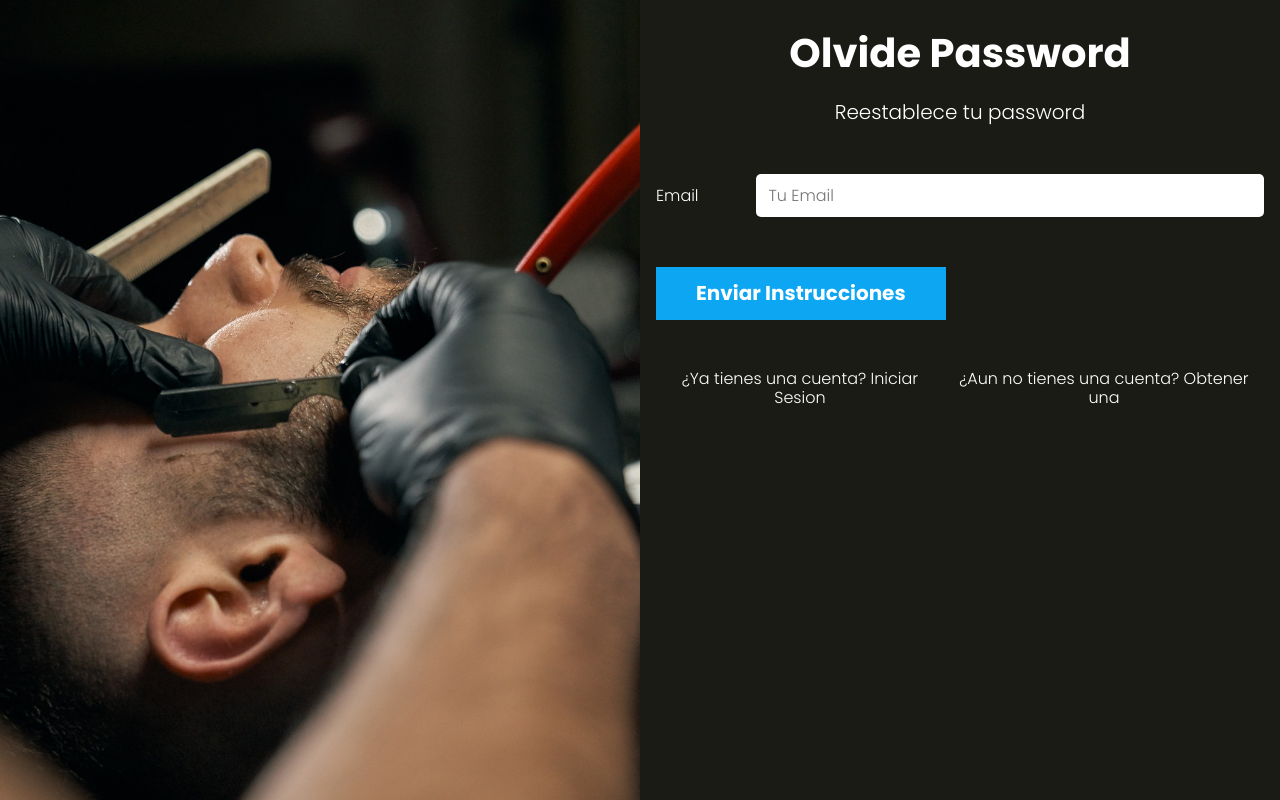
After one commit to pierodev0/app-salon, a PHP site: template views/auth/olvide.php in a window 1280 px wide. The commit adds this page. Run offline with PHP 8.4, Linux system fonts and the light colour scheme; the template is opened without the code that fills it, so the values that code supplies are empty; style sheets or scripts are compiled from the project's sources.

Commit message:
crear pagina olvide password

```diff
--- a/controllers/LoginController.php
+++ b/controllers/LoginController.php
@@ -13,8 +13,8 @@ class LoginController{
         echo "Desde logout    ";
     }
 
-    public static function olvide(){
-        echo "Desde olvide    ";
+    public static function olvide(Router $router){
+        $router->render("auth/olvide");
     }
 
     public static function recuperar(){
--- a/src/scss/componentes/_formulario.scss
+++ b/src/scss/componentes/_formulario.scss
@@ -1,6 +1,10 @@
 @use 'base/variables' as v;
 @use 'base/mixins' as m;
 
+.formulario {
+    margin-top: v.$separacion;
+    width: 100%;
+}
 .campo {
     display: flex;
     margin-bottom: 2rem;
--- a/views/auth/login.php
+++ b/views/auth/login.php
@@ -1,5 +1,5 @@
 <h1 class="nombre-pagina">Login</h1>
-<h3 class="descripcion-pagina">Inicia sesion con tus datos</h3>
+<p class="descripcion-pagina">Inicia sesion con tus datos</p>
 <form class="formulario" method="post" action="/">
 
     <div class="campo">
--- /dev/null
+++ b/views/auth/olvide.php
@@ -0,0 +1,14 @@
+<h1 class="nombre-pagina">Olvide Password</h1>
+<p class="descripcion-pagina">Reestablece tu password</p>
+
+<form class="formulario" action="/olvide" method="POST">
+    <div class="campo">
+        <label for="email">Email</label>
+        <input type="email" id="email" name="email" placeholder="Tu Email">
+    </div>
+    <input type="submit" class="boton" value="Enviar Instrucciones">
+</form>
+<div class="acciones">
+    <a href="/">¿Ya tienes una cuenta? Iniciar Sesion</a>
+    <a href="/crear-cuenta">¿Aun no tienes una cuenta? Obtener una</a>
+</div>
```
